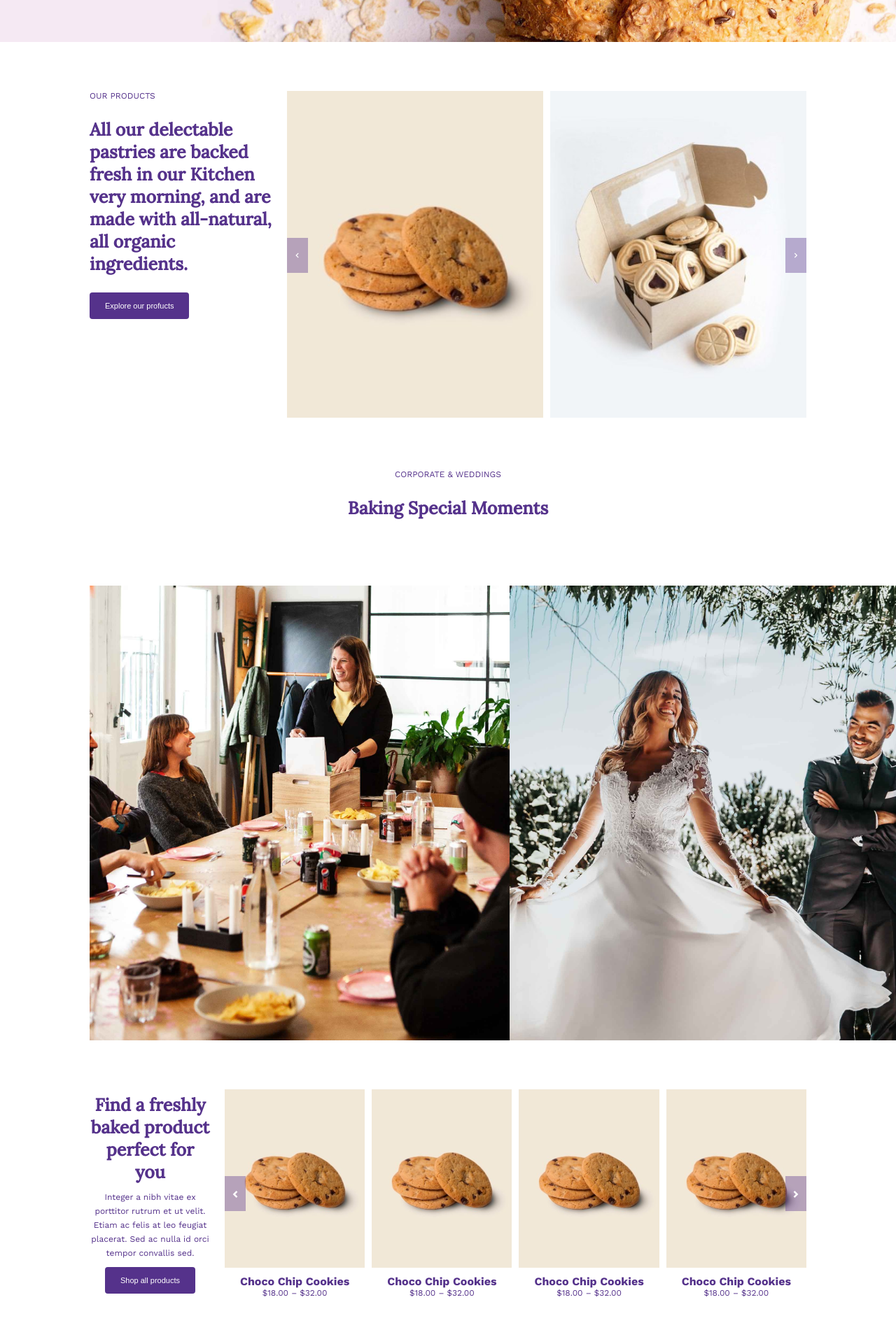
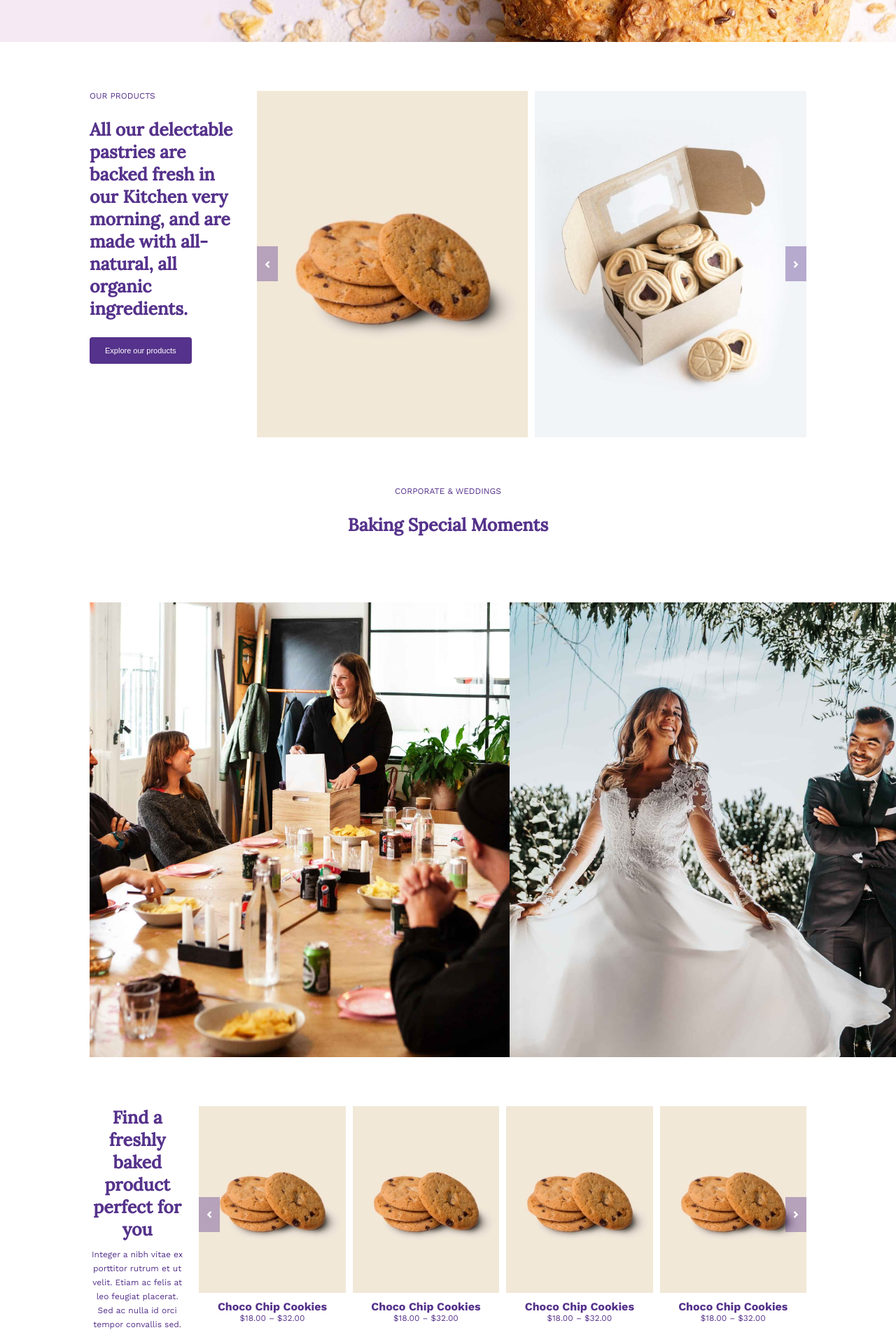
Before and after one commit to mariklim/proj-html-vuejs, a Vue app: page / in a window 1280 px wide. Shown: the part 780-2691 px from the top of the page at 70% size. Built offline with nearby package versions, Linux system fonts and the light colour scheme.

Commit message:
aggiornato gallery

```diff
--- /dev/null
+++ b/src/assets/style/Gallery.scss
@@ -0,0 +1,137 @@
+
+
+//SCSS
+.prod_gallery {
+    ul {
+      display: flex;
+      li {
+        position: relative;
+        display: flex;
+        align-items: center;
+      }
+      .cardImg {
+        text-align: center;
+        text-transform: capitalize;
+        .description {
+          margin-top: 0.625rem;
+        }
+      }
+
+      li .img {
+        position: relative;
+        display: flex;
+        align-items: center;
+        img {
+          width: 100%;
+          object-fit: cover;
+        }
+      }
+
+      .img_cover {
+        position: absolute;
+        display: flex;
+        justify-content: center;
+        align-items: center;
+        top: 0;
+        bottom: 0;
+        right: 0;
+        left: 0;
+        background-color: rgba(39, 33, 33, 0.39);
+        opacity: 0;
+        transition: all 1s;
+        cursor: pointer;
+        .description {
+          color: white;
+        }
+      }
+      .img_cover:hover {
+        opacity: 1;
+      }
+
+      //Bottoni slider
+      //1.bottone prev <
+      li:first-child::before {
+        display: flex;
+        align-items: center;
+        justify-content: center;
+        content: url(../../assets/image/arrow-left.png);
+        font-family: "Font Awesome 5 Free";
+        width: 1.875rem;
+        height: 3.125rem;
+        background-color: #56328b62;
+        color: white;
+        cursor: pointer;
+        position: absolute;
+        z-index: 1;
+      }
+
+      //2.bottone next >
+
+      li:last-child::before {
+        display: flex;
+        align-items: center;
+        justify-content: center;
+        content: url(../../assets/image/arrow-right.png);
+        font-family: "Font Awesome 5 Free";
+        width: 1.875rem;
+        height: 3.125rem;
+        background-color: #56328b62;
+        color: white;
+        cursor: pointer;
+        position: absolute;
+        right: 0;
+        z-index: 1;
+      }
+      li:not(:last-child) {
+        margin: 0 0.625rem 0 0;
+      }
+    }
+  }
+
+
+//BASE per HTML
+
+// <div class="prod_gallery">
+// <ul>
+//   <li>
+//     <div class="cardImg">
+//       <div class="img">
+//         <img
+//           src="../../assets/image/choco-chip-cookies-400x510.jpg"
+//           alt="choco chip cookies"
+//         />
+//         <div class="img_cover">
+//           <div class="description">
+//             <h4>SELECT OPTIONS /</h4>
+//             <h5>QUICK VIEW</h5>
+//           </div>
+//         </div>
+//       </div>
+//       <div class="description">
+//         <h4>Choco chip cookies</h4>
+//         <h5>$18.00 – $32.00</h5>
+//       </div>
+//     </div>
+//   </li>
+//   <li>
+//     <div class="cardImg">
+//       <div class="img">
+//         <img
+//           src="../../assets/image/choco-chip-cookies-400x510.jpg"
+//           alt="choco chip cookies"
+//         />
+//         <div class="img_cover">
+//           <div class="description">
+//             <h4>SELECT OPTIONS /</h4>
+//             <h5>QUICK VIEW</h5>
+//           </div>
+//         </div>
+//       </div>
+//       <div class="description">
+//         <h4>Choco chip cookies</h4>
+//         <h5>$18.00 – $32.00</h5>
+//       </div>
+//     </div>
+//   </li>
+// </ul>
+// </div>
--- a/src/assets/style/common.scss
+++ b/src/assets/style/common.scss
@@ -29,6 +29,11 @@ a{
     text-decoration: none;
     color:$main_color;
 
+}
+
+//TYPO
+.price{
+    font-size: 1.875rem;
 }
 
 //btn
--- a/src/components/Header.vue
+++ b/src/components/Header.vue
@@ -61,9 +61,7 @@ header {
       }
     }
   }
-  .currentPage{
-    border-bottom: 2px solid $main_color;
-  }
+
   a:hover {
     border-bottom: 2px solid $main_color;
   }
--- a/src/components/Main/Corporate.vue
+++ b/src/components/Main/Corporate.vue
@@ -138,6 +138,7 @@ export default {
 <style lang="scss">
 @import "../../assets/style/common";
 @import "../../assets/style/variables";
+@import "../../assets/style/Gallery";
 
 .corporate {
   @include section_header;
@@ -212,94 +213,6 @@ export default {
       line-height: 1.25rem;
     }
   }
-  .prod_gallery {
-    ul {
-      display: flex;
-      li {
-        position: relative;
-        display: flex;
-        align-items: center;
-      }
-      .cardImg {
-        text-align: center;
-        text-transform: capitalize;
-        .description {
-          margin-top: 0.625rem;
-        }
-      }
 
-      li .img {
-        position: relative;
-        max-width: 18.75rem;
-        display: flex;
-        align-items: center;
-        img {
-          width: 100%;
-          object-fit: cover;
-        }
-      }
-
-      .img_cover {
-        position: absolute;
-        display: flex;
-        justify-content: center;
-        align-items: center;
-        top: 0;
-        bottom: 0;
-        right: 0;
-        left: 0;
-        background-color: rgba(39, 33, 33, 0.39);
-        opacity: 0;
-        transition: all 1s;
-        cursor: pointer;
-        .description {
-          color: white;
-        }
-      }
-      .img_cover:hover {
-        opacity: 1;
-      }
-
-      //Bottoni slider
-      //1.bottone prev <
-      li:first-child::before {
-        display: flex;
-        align-items: center;
-        justify-content: center;
-        content: url(../../assets/image/arrow-left.png);
-        font-family: "Font Awesome 5 Free";
-        width: 1.875rem;
-        height: 3.125rem;
-        background-color: #56328b62;
-        color: white;
-        cursor: pointer;
-        position: absolute;
-        z-index: 1;
-      }
-
-      //2.bottone next >
-
-      li:last-child::before {
-        display: flex;
-        align-items: center;
-        justify-content: center;
-        content: url(../../assets/image/arrow-right.png);
-        font-family: "Font Awesome 5 Free";
-        width: 1.875rem;
-        height: 3.125rem;
-        background-color: #56328b62;
-        color: white;
-        cursor: pointer;
-        position: absolute;
-        right: 0;
-        z-index: 1;
-      }
-      //Bottoni slider fine
-
-      li:not(:last-child) {
-        margin: 0 0.625rem 0 0;
-      }
-    }
-  }
 }
 </style>
--- a/src/components/Main/Products.vue
+++ b/src/components/Main/Products.vue
@@ -9,29 +9,43 @@
             morning, and are made with all-natural, all organic ingredients.
           </h3>
         </div>
-        <button class="btn_lilac">Explore our profucts</button>
+        <button class="btn_lilac">Explore our products</button>
       </div>
       <div class="prod_gallery">
         <ul>
           <li>
-            <button class="btn_prev_next btn_prev">
-              <i class="fas fa-chevron-left"></i>
-            </button>
-            <a class="margin_left_10" href="#">
+            <div class="cardImg">
+              <div class="img">
                 <img
-                src="../../assets/image/choco-chip-cookies-400x510.jpg"
+                  src="../../assets/image/choco-chip-cookies-500x638.jpg"
                   alt="choco chip cookies"
                 />
-            </a>
-            <a href="#">
+                <div class="img_cover">
+                  <div class="description">
+                    <h4>Choco chip cookies</h4>
+                    <p>Coocies, Pastries</p>
+                    <h4 class="price">$18.00 – $32.00</h4>
+                  </div>
+                </div>
+              </div>
+            </div>
+          </li>
+          <li>
+            <div class="cardImg">
+              <div class="img">
                 <img
-                src="../../assets/image/strawberry-jam-cookies-400x510.jpg"
+                  src="../../assets/image/strawberry-jam-cookies-500x638.jpg"
                   alt="strawberry jam cookies"
                 />
-            </a>
-            <button class="btn_prev_next btn_next">
-              <i class="fas fa-chevron-right"></i>
-            </button>
+                <div class="img_cover">
+                  <div class="description">
+                    <h4>Strawberry jam cookies</h4>
+                    <p>Coocies, Pastries</p>
+                    <h4 class="price">$18.00 – $32.00</h4>
+                  </div>
+                </div>
+              </div>
+            </div>
           </li>
         </ul>
       </div>
@@ -48,6 +62,7 @@ export default {
 <style lang="scss">
 @import "../../assets/style/common";
 @import "../../assets/style/variables";
+@import "../../assets/style/Gallery";
 .products {
   @include container_80;
   @include section_header;
@@ -62,30 +77,5 @@ export default {
       padding-right: 1.25rem;
     }
   }
-  .prod_gallery {
-    li {
-      display: flex;
-      align-items: center;
-      position: relative;
-    }
-    li a {
-      max-width: 25rem;
-      img {
-        width: 100%;
-      }
-    }
-    button.btn_next {
-      position: absolute;
-      left: calc(100% - 1.875rem);
-    }
-    button.btn_prev {
-      position: absolute;
-      right: calc(100% - 1.875rem);
-    }
-  }
-  //margin destro per spaziare immagini per first child per tag a
-  .margin_left_10 {
-    margin-right: 0.625rem;
-  }
 }
 </style>
```
Lines whose indentation alone changed are shown as unchanged.
